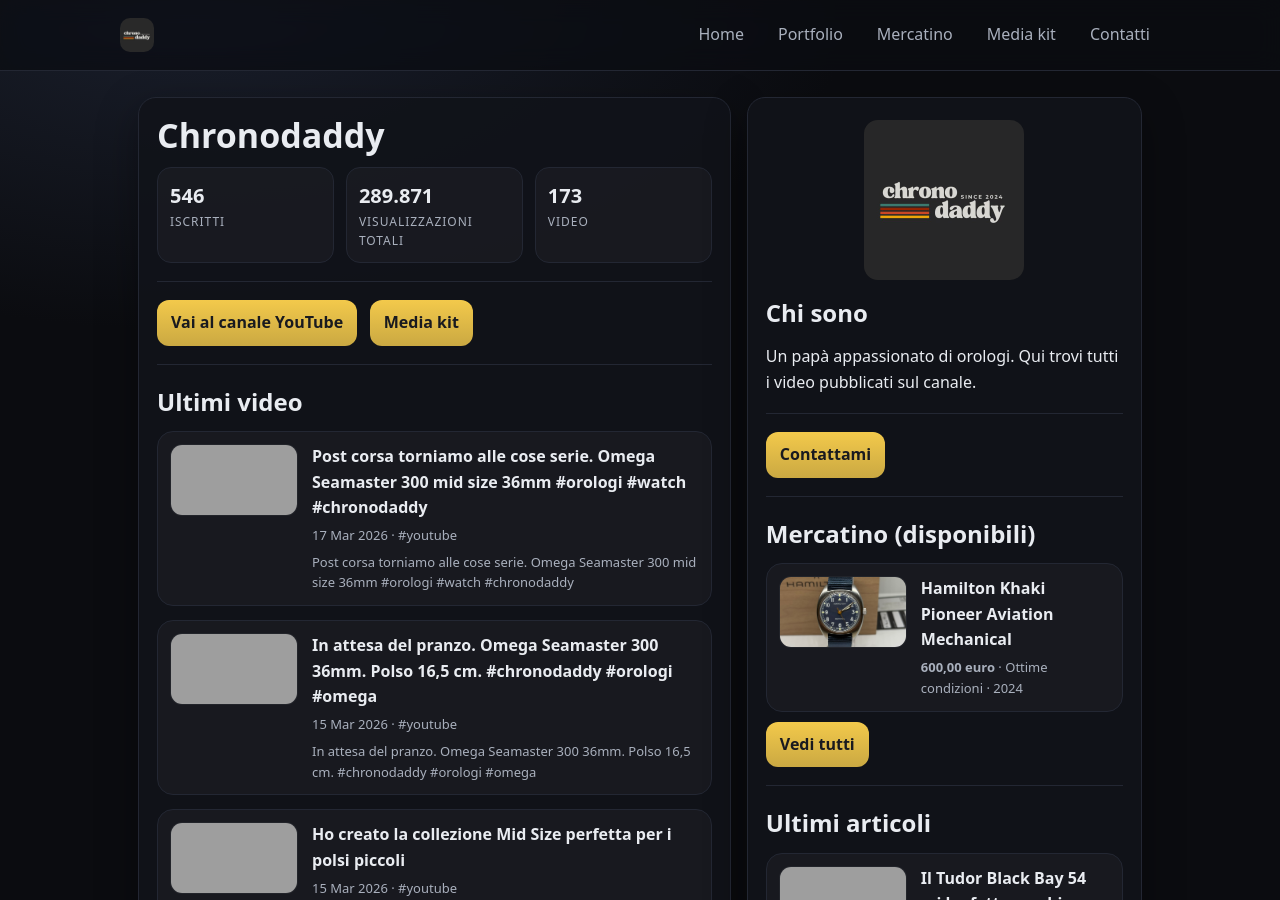
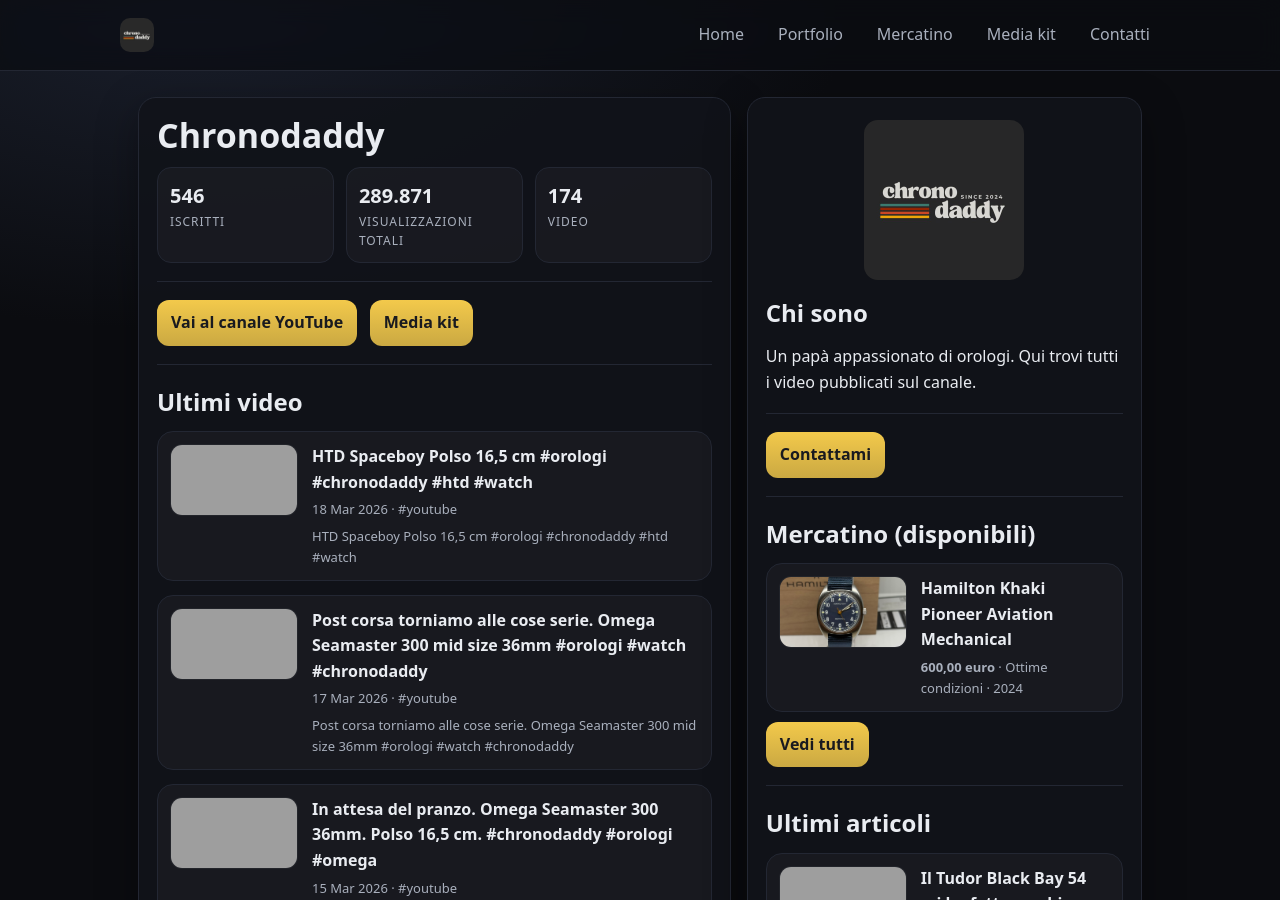
Before and after one commit to claudiostoduto/chronodaddy, a Jekyll site: the page built from index.md, in a window 1280 px wide and 900 px high, cut to the strip 0-900 px from the top of the window. Built offline with Jekyll 4.4.1, drawn with Linux system fonts in a browser that asks for light colours; some of the changed text lies outside the part shown; grey boxes are pictures that could not be loaded.

Commit message:
chore: add new YouTube posts

```diff
--- /dev/null
+++ b/_posts/2026-03-18-htd-spaceboy-polso-165-cm-orologi-chronodaddy-htd-watch.md
@@ -0,0 +1,14 @@
+---
+title: "HTD Spaceboy Polso 16,5 cm #orologi #chronodaddy #htd #watch"
+date: 2026-03-18
+videoId: "bpv88D5gbJw"
+youtubeUrl: "https://www.youtube.com/shorts/bpv88D5gbJw"
+thumbnail: "https://i3.ytimg.com/vi/bpv88D5gbJw/hqdefault.jpg"
+tags: [youtube]
+excerpt: "HTD Spaceboy Polso 16,5 cm #orologi #chronodaddy #htd #watch"
+---
+
+<!--
+Questo post è stato generato automaticamente.
+Puoi aggiungere tag più specifici (brand/modello/format) e una descrizione/contesto per renderlo un vero case study.
+-->
--- a/assets/channel-stats.json
+++ b/assets/channel-stats.json
@@ -1,6 +1,6 @@
 {
   "subscribers": 546,
   "views": 289871,
-  "videos": 173,
-  "updatedAt": "2026-03-18T03:18:49.212Z"
+  "videos": 174,
+  "updatedAt": "2026-03-18T07:16:41.313Z"
 }
```
